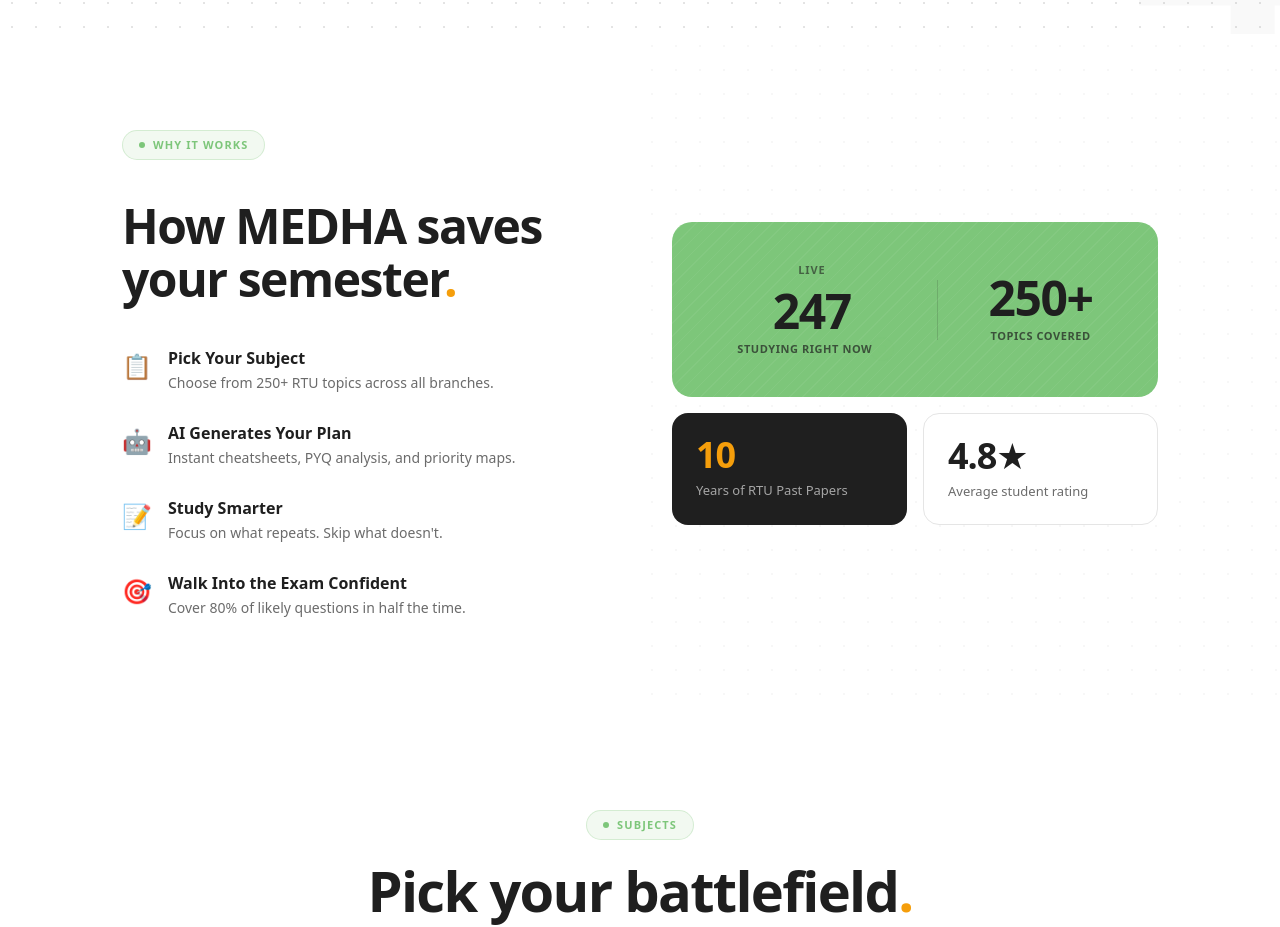
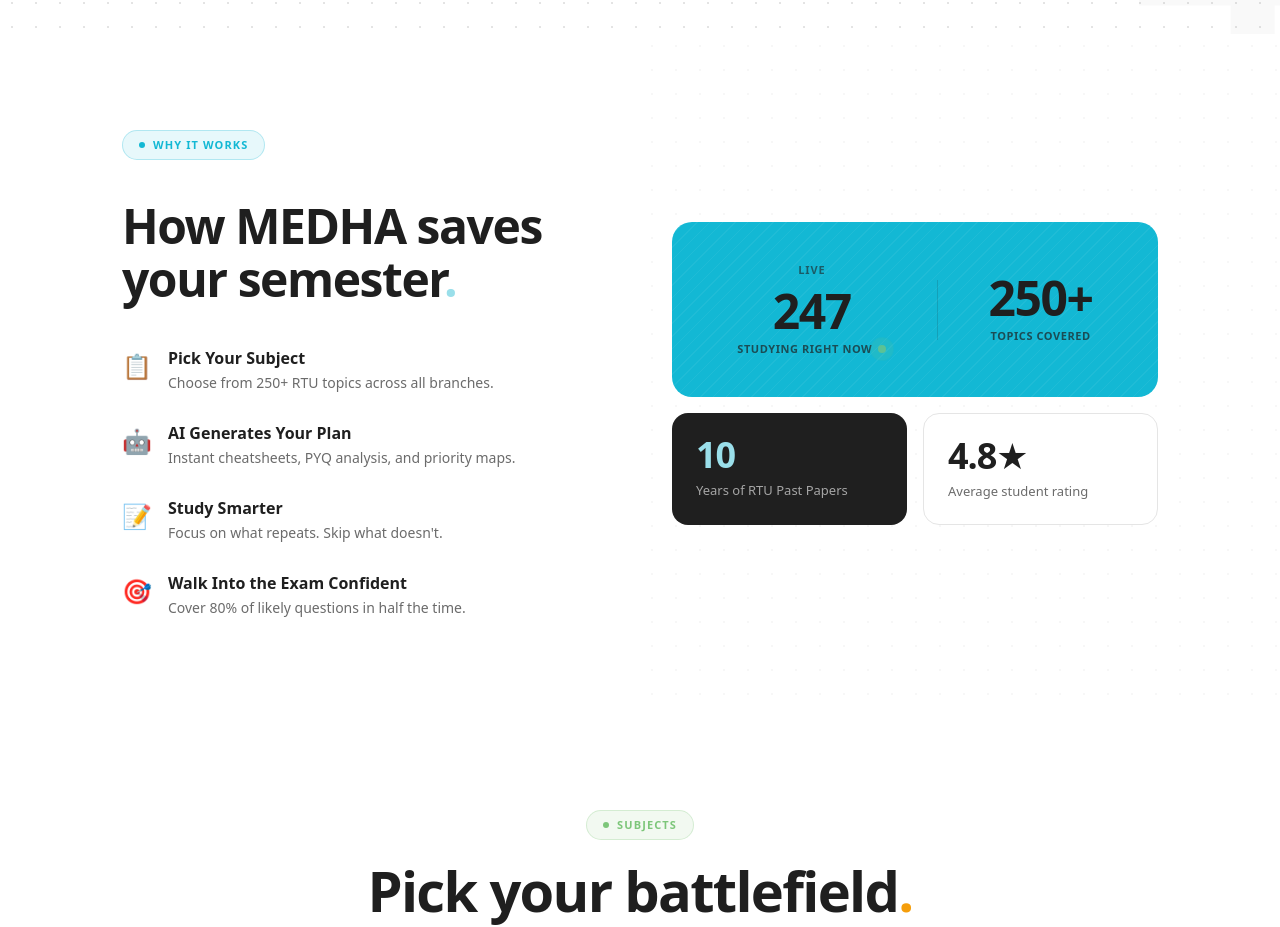
Before and after one commit to ayushrathore1/medha, a React (Vite) app in the folder medha-frontend/: page / in a window 1280 px wide. Shown: the part 6057-6984 px from the top of the page. Built offline with nearby package versions, Linux system fonts and the light colour scheme; no server answers.

Commit message:
design(landing): soften palette with cyan and airy whites

```diff
--- a/medha-frontend/src/sections/WhySection.jsx
+++ b/medha-frontend/src/sections/WhySection.jsx
@@ -20,12 +20,12 @@ const WhySection = ({ stats }) => {
           <motion.div {...fadeUp}>
             <span style={{
               display: 'inline-flex', alignItems: 'center', gap: 8,
-              background: 'rgba(125,198,122,0.1)', border: '1px solid rgba(125,198,122,0.25)',
+              background: 'rgba(19,184,212,0.1)', border: '1px solid rgba(19,184,212,0.25)',
               borderRadius: 999, padding: '6px 16px', marginBottom: 20,
-              fontSize: 11, fontWeight: 600, color: '#7DC67A',
+              fontSize: 11, fontWeight: 600, color: '#13B8D4',
               textTransform: 'uppercase', letterSpacing: '0.1em'
             }}>
-              <span style={{ width: 6, height: 6, borderRadius: '50%', background: '#7DC67A' }} />
+              <span style={{ width: 6, height: 6, borderRadius: '50%', background: '#13B8D4' }} />
               WHY IT WORKS
             </span>
           </motion.div>
@@ -34,7 +34,7 @@ const WhySection = ({ stats }) => {
             fontSize: 'clamp(32px, 4vw, 48px)', fontWeight: 800,
             color: '#1F1F1F', lineHeight: 1.1, letterSpacing: '-0.03em', marginTop: 20, marginBottom: 40
           }}>
-            How MEDHA saves<br />your semester<span style={{ color: '#F59E0B' }}>.</span>
+            How MEDHA saves<br />your semester<span style={{ color: '#9ADFEA' }}>.</span>
           </motion.h2>
 
           <div style={{ display: 'flex', flexDirection: 'column', gap: 28 }}>
@@ -61,7 +61,7 @@ const WhySection = ({ stats }) => {
         <motion.div {...fadeUp} style={{ flex: 1 }}>
           {/* Green stat card */}
           <div style={{
-            background: '#7DC67A', borderRadius: 20, padding: 40,
+            background: '#13B8D4', borderRadius: 20, padding: 40,
             position: 'relative', overflow: 'hidden', marginBottom: 16
           }}>
             <div style={{
@@ -87,7 +87,7 @@ const WhySection = ({ stats }) => {
           {/* Secondary cards */}
           <div className="why-stats-grid" style={{ display: 'grid', gridTemplateColumns: '1fr 1fr', gap: 16 }}>
             <div style={{ background: '#1F1F1F', borderRadius: 16, padding: 24 }}>
-              <div style={{ fontSize: 36, fontWeight: 900, color: '#F59E0B', letterSpacing: '-0.03em', lineHeight: 1, marginBottom: 8 }}>10</div>
+              <div style={{ fontSize: 36, fontWeight: 900, color: '#9ADFEA', letterSpacing: '-0.03em', lineHeight: 1, marginBottom: 8 }}>10</div>
               <div style={{ fontSize: 13, color: 'rgba(255,255,255,0.6)', lineHeight: 1.4 }}>Years of RTU Past Papers</div>
             </div>
             <div style={{ background: '#FFFFFF', borderRadius: 16, padding: 24, border: '1px solid #E5E5E5' }}>
```
